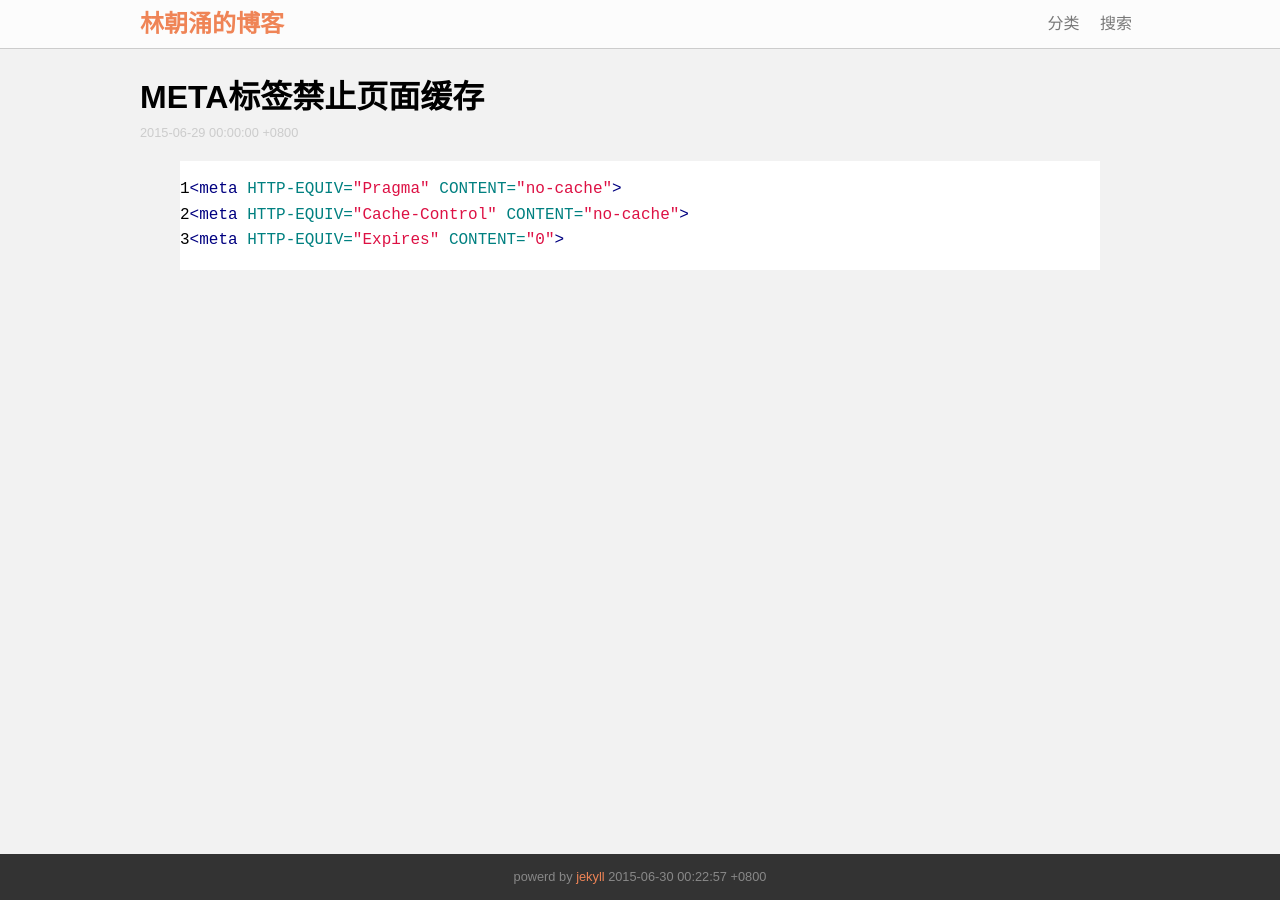
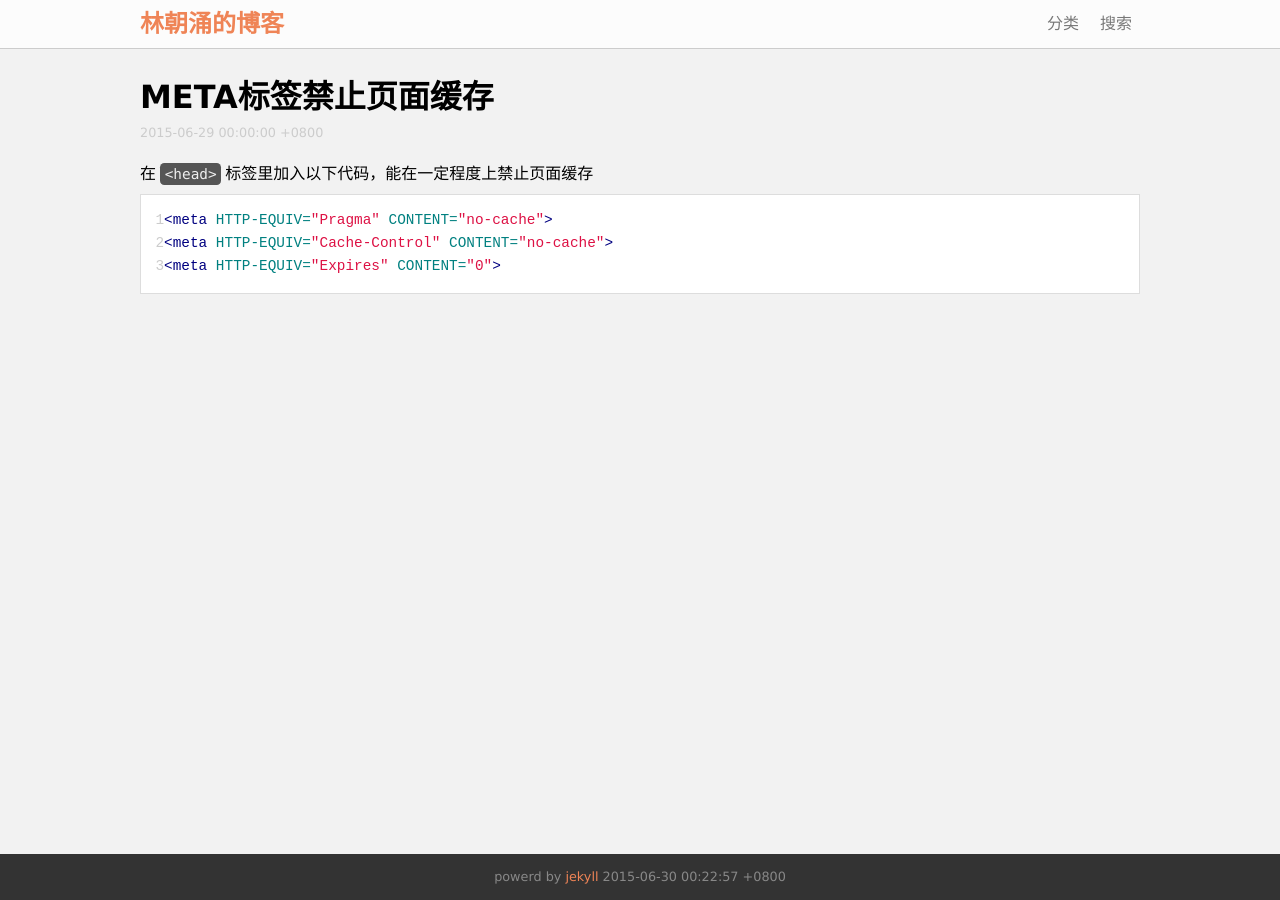
Before and after one commit to bravelincy/joenil.github.io, a Jekyll site: the page built from _posts/2015-06-29-去缓存.html, in a window 1280 px wide. Built offline with Jekyll 4.4.1, drawn with Linux system fonts in a browser that asks for light colours.

Commit message:
修改样式

```diff
--- a/_posts/2015-06-29-test-second.html
+++ /dev/null
@@ -1,6 +0,0 @@
----
-layout: post
-title: 测试第二篇文章
----
-
-测试内容
--- a/_posts/2015-06-29-去缓存.html
+++ b/_posts/2015-06-29-去缓存.html
@@ -2,6 +2,8 @@
 layout: post
 title: META标签禁止页面缓存
 ---
+
+在<kbd>&lt;head&gt;</kbd>标签里加入以下代码，能在一定程度上禁止页面缓存
 
 {% highlight html linenos %}
 <meta HTTP-EQUIV="Pragma" CONTENT="no-cache">
--- a/css/style.css
+++ b/css/style.css
@@ -1,14 +1,32 @@
 @import url(normalize.css);
+
+body {
+	min-height: 100%;
+	line-height: 1.6;
+	font-family: Verdana, Tahoma, Arial;
+	background: #f2f2f2;
+}
 
 a, a:visited {
 	text-decoration: none;
 	color: #333;
 }
 
-body {
-	min-height: 100%;
-	line-height: 1.6;
-	background: #f2f2f2;
+code, kbd {
+	font-family: Consolas, monospace;
+}
+
+kbd {
+	/*border: 1px solid #ddd;*/
+	background: #555;
+	padding: .2em .3em;
+	margin: 0 .3em;
+	height: .8em;
+	line-height: .8em;
+	border-radius: .3em;
+	font-size: .9em;
+	color: #eee;
+	vertical-align: middle;
 }
 
 .list-unstyled {
--- a/css/syntax.css
+++ b/css/syntax.css
@@ -1,4 +1,6 @@
-.highlight  { background: #ffffff; }
+.highlight  { background: #ffffff; padding: 1em; margin: .5em 0; border: 1px solid #ddd; font-size: .9em; }
+.highlight pre { margin: 0; }
+.highlight .lineno { -webkit-user-select: none; user-select: none; color: #ccc; }
 .highlight .c { color: #999988; font-style: italic } /* Comment */
 .highlight .err { color: #a61717; background-color: #e3d2d2 } /* Error */
 .highlight .k { font-weight: bold } /* Keyword */
```
